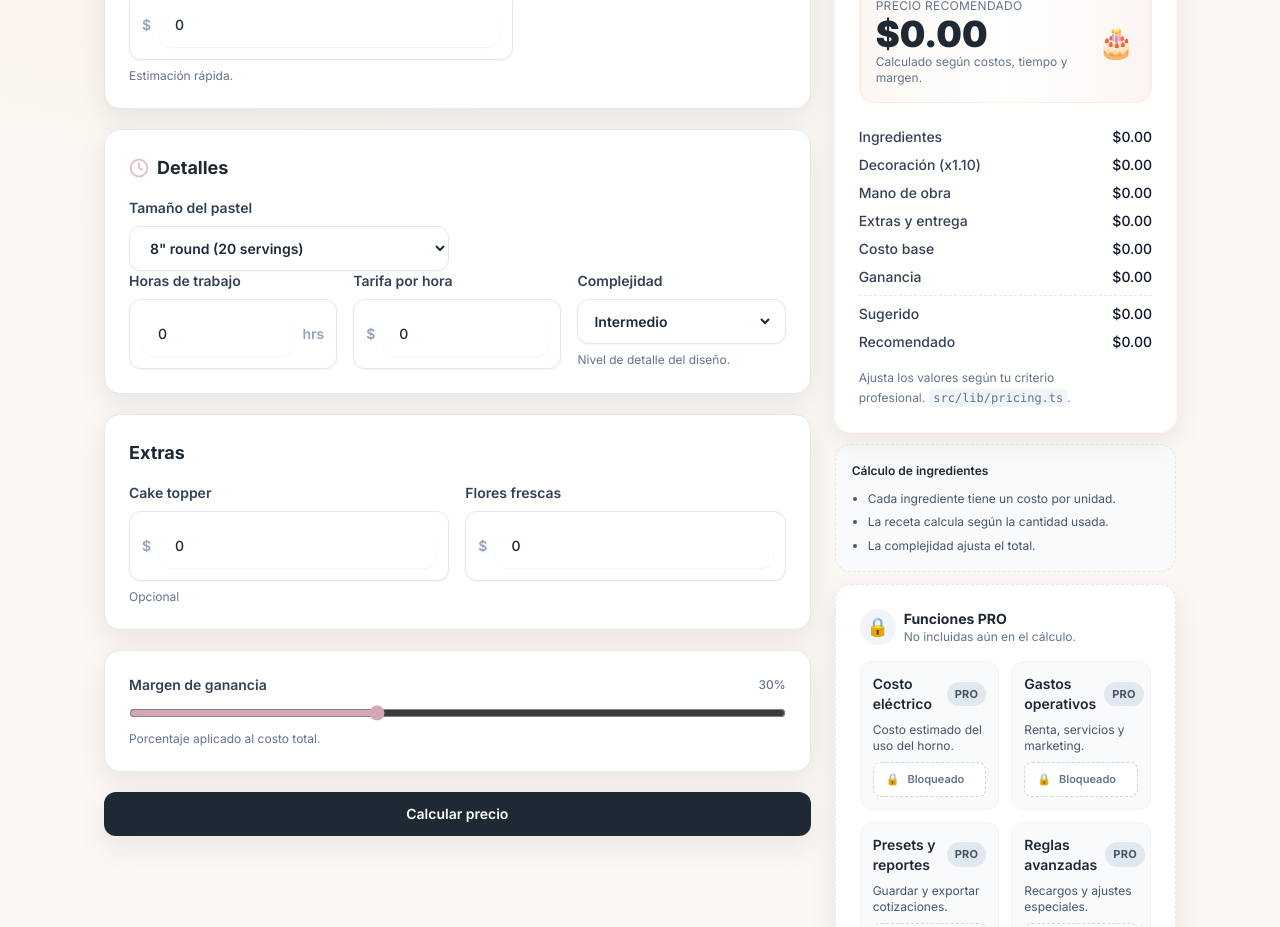
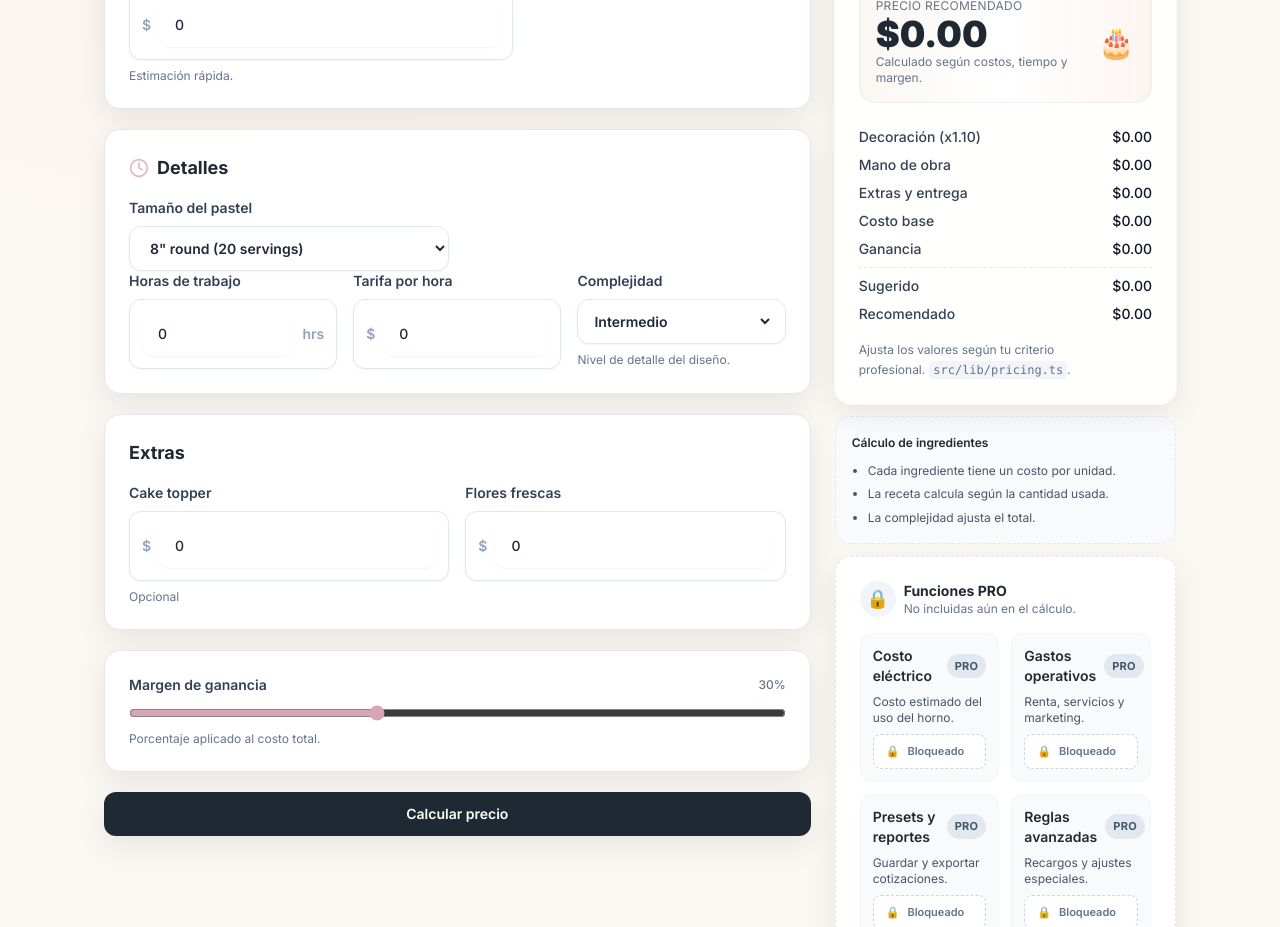
Before and after one commit to vcrs86/cake-pricing-app, a Next.js app: page / in a window 1280 px wide. Shown: the part 880-1807 px from the top of the page. Built offline with nearby package versions, Linux system fonts and the light colour scheme.

Commit message:
Update ResultCard.tsx

```diff
--- a/src/components/ResultCard.tsx
+++ b/src/components/ResultCard.tsx
@@ -48,7 +48,12 @@ export function ResultCard({
       </div>
 
       <div className="space-y-2">
-        <Row label={copy.resultCard.rows.ingredients} value={`$${pricing.ingredientsCost.toFixed(2)}`} />
+        {pricing.ingredientsCost > 0 ? (
+  <Row
+    label={copy.resultCard.rows.ingredients}
+    value={`$${pricing.ingredientsCost.toFixed(2)}`}
+  />
+) : null}
         <Row
           label={`${copy.resultCard.rows.decoration} (x${pricing.complexityMultiplier.toFixed(2)})`}
           value={`$${pricing.decorationAndLabor.toFixed(2)}`}
```
